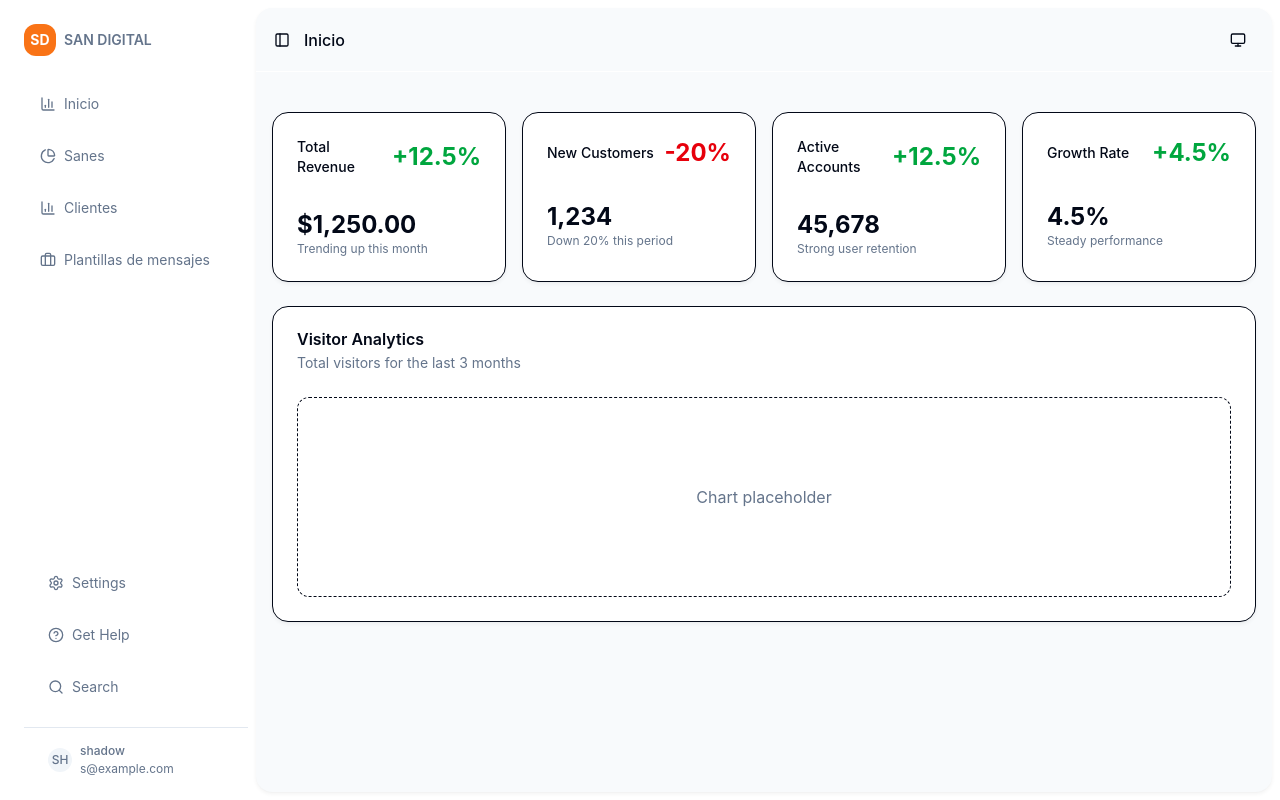
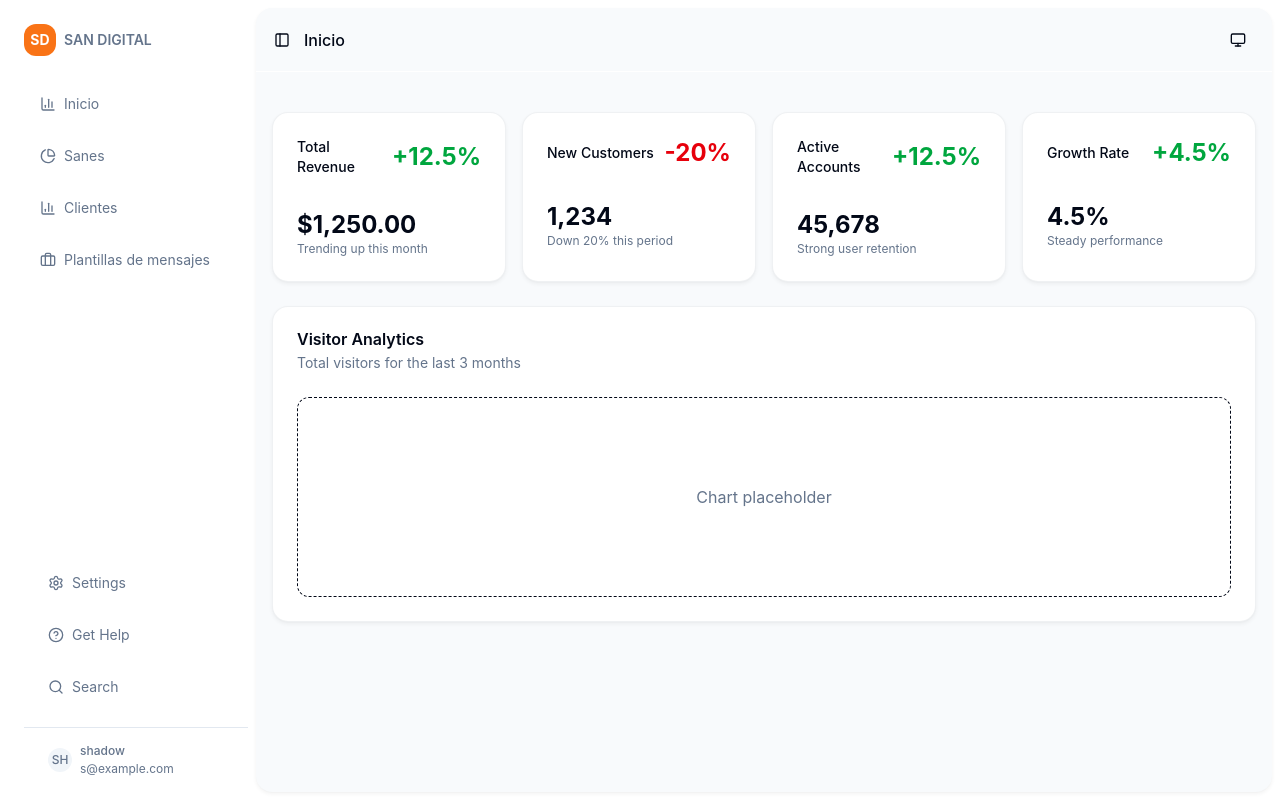
Before and after one commit to mendoza000/san-digital, a Next.js app: page /app in a window 1280 px wide. Built offline with nearby package versions, Linux system fonts and the light colour scheme.

Commit message:
fix: fix format and update styles

```diff
--- a/src/components/ui/card.tsx
+++ b/src/components/ui/card.tsx
@@ -1,18 +1,18 @@
-import * as React from "react"
+import * as React from "react";
 
-import { cn } from "@/lib/utils"
+import { cn } from "@/lib/utils";
 
 function Card({ className, ...props }: React.ComponentProps<"div">) {
 	return (
 		<div
 			data-slot="card"
 			className={cn(
-				"bg-card text-card-foreground flex flex-col gap-6 rounded-xl border py-6 shadow-sm",
+				"bg-card text-card-foreground flex flex-col gap-6 rounded-xl border border-muted-foreground/10 py-6 shadow-sm",
 				className
 			)}
 			{...props}
 		/>
-	)
+	);
 }
 
 function CardHeader({ className, ...props }: React.ComponentProps<"div">) {
@@ -25,7 +25,7 @@
 			)}
 			{...props}
 		/>
-	)
+	);
 }
 
 function CardTitle({ className, ...props }: React.ComponentProps<"div">) {
@@ -35,7 +35,7 @@
 			className={cn("leading-none font-semibold", className)}
 			{...props}
 		/>
-	)
+	);
 }
 
 function CardDescription({ className, ...props }: React.ComponentProps<"div">) {
@@ -45,7 +45,7 @@
 			className={cn("text-muted-foreground text-sm", className)}
 			{...props}
 		/>
-	)
+	);
 }
 
 function CardAction({ className, ...props }: React.ComponentProps<"div">) {
@@ -58,11 +58,11 @@
 			)}
 			{...props}
 		/>
-	)
+	);
 }
 
 function CardContent({ className, ...props }: React.ComponentProps<"div">) {
-	return <div data-slot="card-content" className={cn("px-6", className)} {...props} />
+	return <div data-slot="card-content" className={cn("px-6", className)} {...props} />;
 }
 
 function CardFooter({ className, ...props }: React.ComponentProps<"div">) {
@@ -72,7 +72,7 @@
 			className={cn("flex items-center px-6 [.border-t]:pt-6", className)}
 			{...props}
 		/>
-	)
+	);
 }
 
-export { Card, CardHeader, CardFooter, CardTitle, CardAction, CardDescription, CardContent }
+export { Card, CardAction, CardContent, CardDescription, CardFooter, CardHeader, CardTitle };
```
